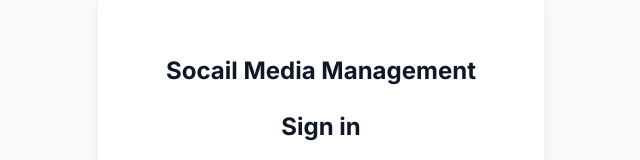
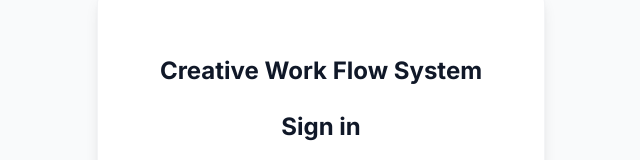
Before and after one commit to chandrashekarRravi/weandyou_Rememinder, a React (Vite) app: page /login in a window 1280 px wide. Shown: the part 208-368 px from the top of the page, without its empty margins (319-959 px from the left). Built offline with nearby package versions, Linux system fonts and the light colour scheme; no server answers.

Commit message:
feat(client): enable calendar access and improve dashboard date visibility

```diff
--- a/index.html
+++ b/index.html
@@ -5,12 +5,14 @@
   <meta charset="UTF-8" />
   <link rel="icon" type="image/svg+xml" href="/png.png" />
   <meta name="viewport" content="width=device-width, initial-scale=1.0" />
-  <title>SMM-weandyoumarketing</title>
+  <title>CWS-Creative Work Flow System @weandyoumarketing</title>
   <link rel="preconnect" href="https://fonts.googleapis.com">
   <link rel="preconnect" href="https://fonts.gstatic.com" crossorigin>
   <link href="https://fonts.googleapis.com/css2?family=Inter:wght@400;500;600;700&display=swap" rel="stylesheet" />
   <!-- FontAwesome CDN -->
-  <link rel="stylesheet" href="https://cdnjs.cloudflare.com/ajax/libs/font-awesome/6.4.0/css/all.min.css" integrity="sha512-iecdLmaskl7CVkqkXNQ/ZH/XLlvWZOJyj7Yy7tcenmpD1ypASozpmT/E0iPtmFIB46ZmdtAc9eNBvH0H/ZpiBw==" crossorigin="anonymous" referrerpolicy="no-referrer" />
+  <link rel="stylesheet" href="https://cdnjs.cloudflare.com/ajax/libs/font-awesome/6.4.0/css/all.min.css"
+    integrity="sha512-iecdLmaskl7CVkqkXNQ/ZH/XLlvWZOJyj7Yy7tcenmpD1ypASozpmT/E0iPtmFIB46ZmdtAc9eNBvH0H/ZpiBw=="
+    crossorigin="anonymous" referrerpolicy="no-referrer" />
 </head>
 
 <body>
--- a/src/App.tsx
+++ b/src/App.tsx
@@ -17,9 +17,9 @@ const ProtectedRoute = () => {
 
   if (!isAuthenticated) return <Navigate to="/login" replace />;
 
-  // Restrict Client role to Dashboard only
+  // Restrict Client role to allowed pages
   if (user?.role === 'Client') {
-    if (location.pathname !== '/' && location.pathname !== '/login') {
+    if (location.pathname !== '/' && location.pathname !== '/login' && location.pathname !== '/reminder' && !location.pathname.startsWith('/day/')) {
       return <Navigate to="/" replace />;
     }
   }
--- a/src/components/Calendar/CalendarGrid.tsx
+++ b/src/components/Calendar/CalendarGrid.tsx
@@ -5,6 +5,7 @@ import { useCreativeEntries } from '../../hooks/useCreativeEntries';
 import { useClients } from '../../hooks/useClients';
 import { isSameDay, parseISO } from 'date-fns';
 import { useCalendarContext } from '../../context/CalendarContext';
+import { useAuth } from '../../context/AuthContext';
 import FilterSelect from './FilterSelect';
 
 interface CalendarGridProps {
@@ -22,6 +23,7 @@ const CalendarGrid: React.FC<CalendarGridProps> = ({ currentDate, days }) => {
 
     // Context now provides objects for activeFilter and partial update setter
     const { activeFilter, setActiveFilter, setMonth } = useCalendarContext();
+    const { user } = useAuth();
 
     // Split days into weeks (chunks of 7)
     const weeks: Date[][] = [];
@@ -132,6 +134,8 @@ const CalendarGrid: React.FC<CalendarGridProps> = ({ currentDate, days }) => {
                 </div>
 
                 <div className="grid grid-cols-2 gap-2 w-full md:flex md:w-auto md:items-center md:gap-4 md:flex-1">
+                    {user?.role !== 'Client' && (
+                        <>
                             <div className="min-w-0 md:flex-1 max-w-xs">
                                 <FilterSelect
                                     label="Client"
@@ -143,6 +147,8 @@ const CalendarGrid: React.FC<CalendarGridProps> = ({ currentDate, days }) => {
                             </div>
 
                             <div className="w-px h-8 bg-gray-100 mx-2 hidden md:block"></div>
+                        </>
+                    )}
 
                     <div className="min-w-0 md:flex-1 max-w-xs">
                         <FilterSelect
--- a/src/components/Calendar/Header.tsx
+++ b/src/components/Calendar/Header.tsx
@@ -76,7 +76,7 @@ const Header: React.FC<HeaderProps> = () => {
 
                 {/* Navigation */}
                 <nav className="hidden md:flex items-center space-x-8">
-                    {PAGES.filter(p => user?.role !== 'Client' || p.label === 'Dashboard').map(p => (
+                    {PAGES.map(p => (
                         <NavLink
                             key={p.to}
                             to={p.to}
--- a/src/components/Navigation/MobileBottomNav.tsx
+++ b/src/components/Navigation/MobileBottomNav.tsx
@@ -20,7 +20,6 @@ const MobileBottomNav: React.FC = () => {
                     <span className="text-[10px] font-medium leading-none">Dashboard</span>
                 </NavLink>
 
-                {user?.role !== 'Client' && (
                 <NavLink
                     to="/reminder"
                     className={({ isActive }) =>
@@ -31,7 +30,6 @@ const MobileBottomNav: React.FC = () => {
                     <FaCalendarAlt className="w-5 h-5 mb-1" />
                     <span className="text-[10px] font-medium leading-none">Calendar</span>
                 </NavLink>
-                )}
 
                 {user?.role === 'Admin' && (
                     <NavLink
--- a/src/pages/Dashboard.tsx
+++ b/src/pages/Dashboard.tsx
@@ -375,9 +375,9 @@ const Dashboard: React.FC = () => {
                                                     </span>
                                                     <div className="text-xs text-gray-500 font-medium mt-2 sm:mt-0 flex flex-row items-center justify-end gap-6 mr-4 sm:mr-0 xl:pr-8">
                                                         <span>{entry.username || 'Unknown'}</span>
-                                                        <span>
-                                                            {new Date(entry.createdAt).toLocaleTimeString([], { hour: '2-digit', minute: '2-digit' })} {' '}
-                                                            {new Date(entry.createdAt).toLocaleDateString()}
+                                                        <span className='flex flex-col text-right'>
+                                                            <span className="text-gray-400 font-normal">Created: {new Date(entry.createdAt).toLocaleDateString()} {new Date(entry.createdAt).toLocaleTimeString([], { hour: '2-digit', minute: '2-digit' })}</span>
+                                                            <span className="text-indigo-600 font-bold">Posting Date: {new Date(entry.date).toLocaleDateString()}</span>
                                                         </span>
                                                         {(user?.username?.toLowerCase().includes('bhuvan') || user?.role === 'Admin') && (
                                                             <button
--- a/src/pages/Login.tsx
+++ b/src/pages/Login.tsx
@@ -36,7 +36,7 @@ const Login: React.FC = () => {
         <div className="min-h-screen flex items-center justify-center bg-gray-50 py-12 px-4 sm:px-6 lg:px-8">
             <div className="max-w-md w-full space-y-8 bg-white p-10 rounded-xl shadow-lg border border-gray-100">
                 <div>
-                    <h2 className="mt-6 text-center text-2xl font-extrabold text-gray-900">Socail Media Management</h2>
+                    <h2 className="mt-6 text-center text-2xl font-extrabold text-gray-900"> Creative Work Flow System</h2>
                     <h2 className="mt-6 text-center text-2xl font-extrabold text-gray-900">
                         Sign in
                     </h2>
```
Lines whose indentation alone changed are shown as unchanged.
